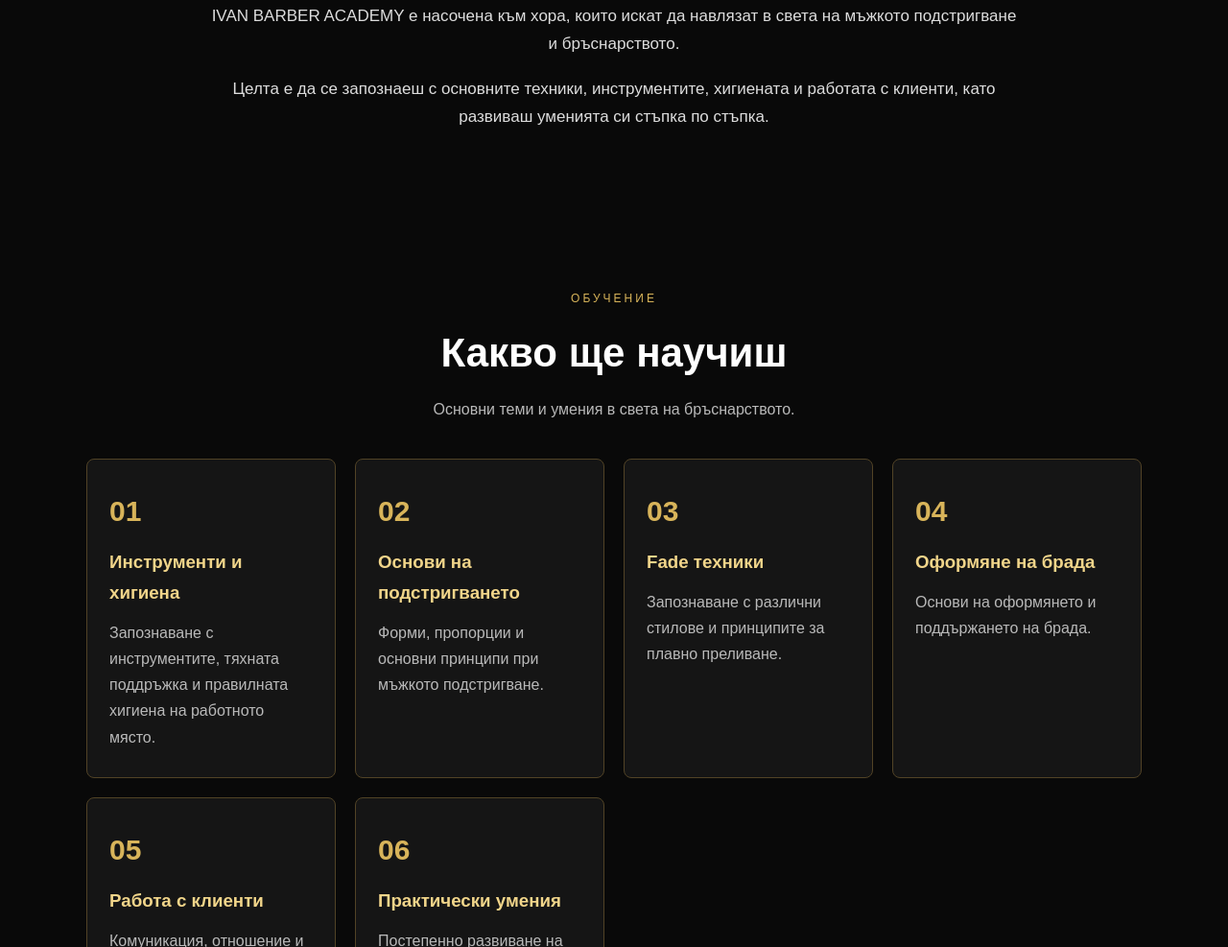
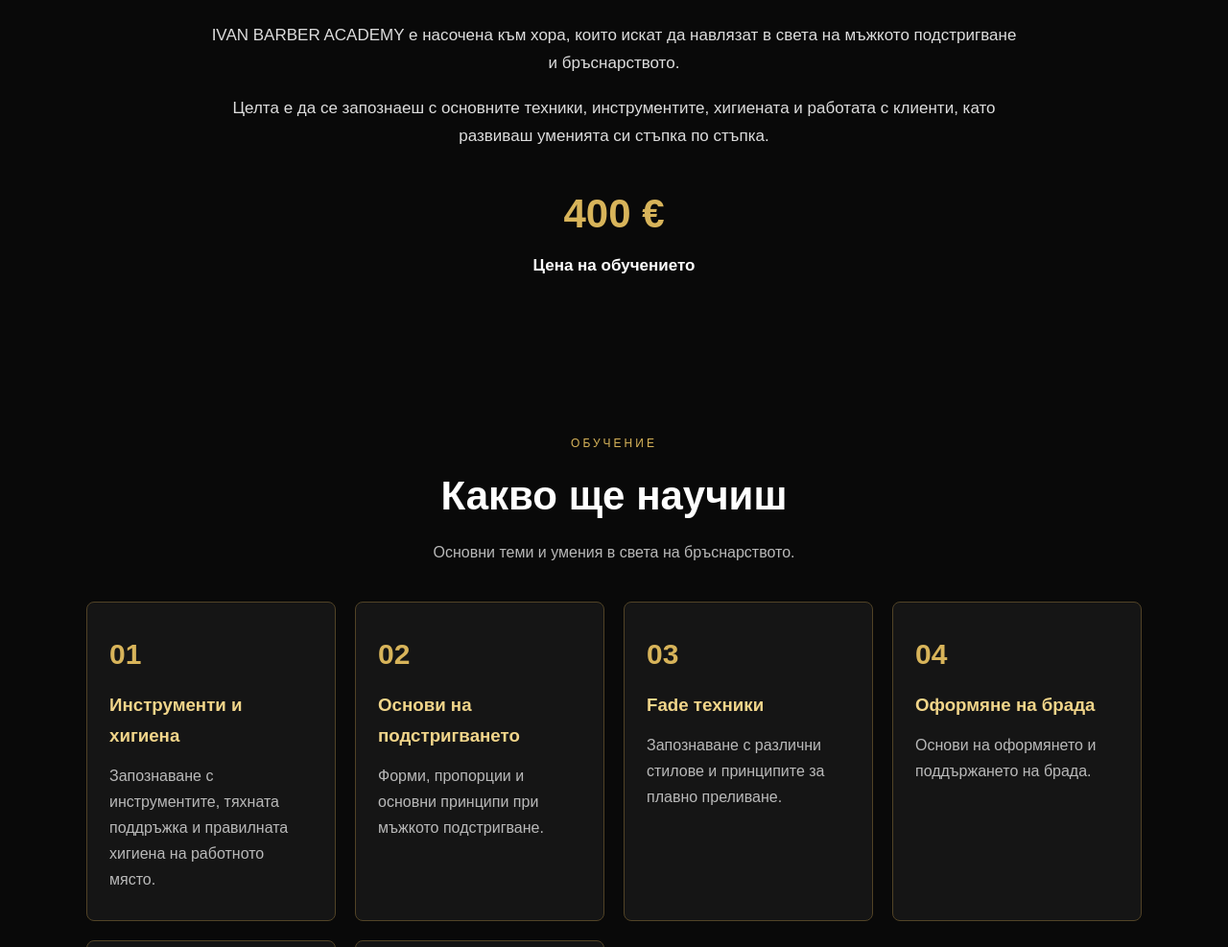
Before and after one commit to ivanstoqnov0078-del/barber-shop, a plain HTML site: page index.html in a window 1280 px wide. Shown: the part 989-1976 px from the top of the page at 96% size. Drawn offline with nearby package versions, Linux system fonts and the light colour scheme.

Commit message:
Update index.html

```diff
--- a/index.html
+++ b/index.html
@@ -1,4 +1,4 @@
-
++
 <!DOCTYPE html>
 <html lang="bg">
 <head>
@@ -392,7 +392,7 @@ footer span {
 
   <div class="about">
     <p>
-      IVAN BARBER ACADEMY е насочена към хора, които искат
+     IVAN BARBER ACADEMY е насочена към хора, които искат
       да навлязат в света на мъжкото подстригване и
       бръснарството.
     </p>
@@ -400,7 +400,23 @@ footer span {
       Целта е да се запознаеш с основните техники,
       инструментите, хигиената и работата с клиенти,
       като развиваш уменията си стъпка по стъпка.
-    </p>
+   </p>
+
+    <div style="margin-top:30px; text-align:center;">
+      <h2 style="color:#d8b45a; font-size:42px; margin-bottom:5px;">
+        400 €
+      </h2>
+      <p style="color:#ffffff; font-size:17px; font-weight:bold;">
+        Цена на обучението
+      </p>
+    </div>
+
+  </div>
+</section>
+    </div>
+
+  </div>
+</section>
   </div>
 </section>
 
```
